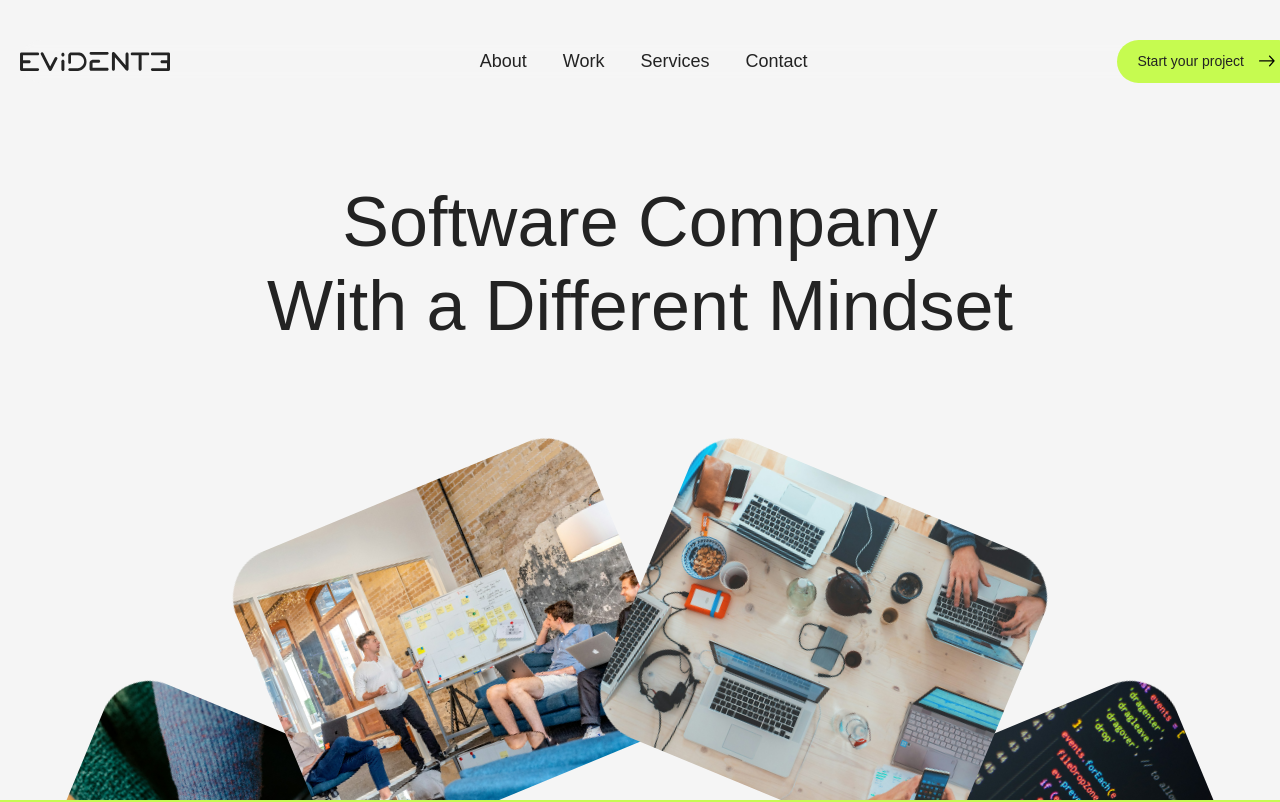
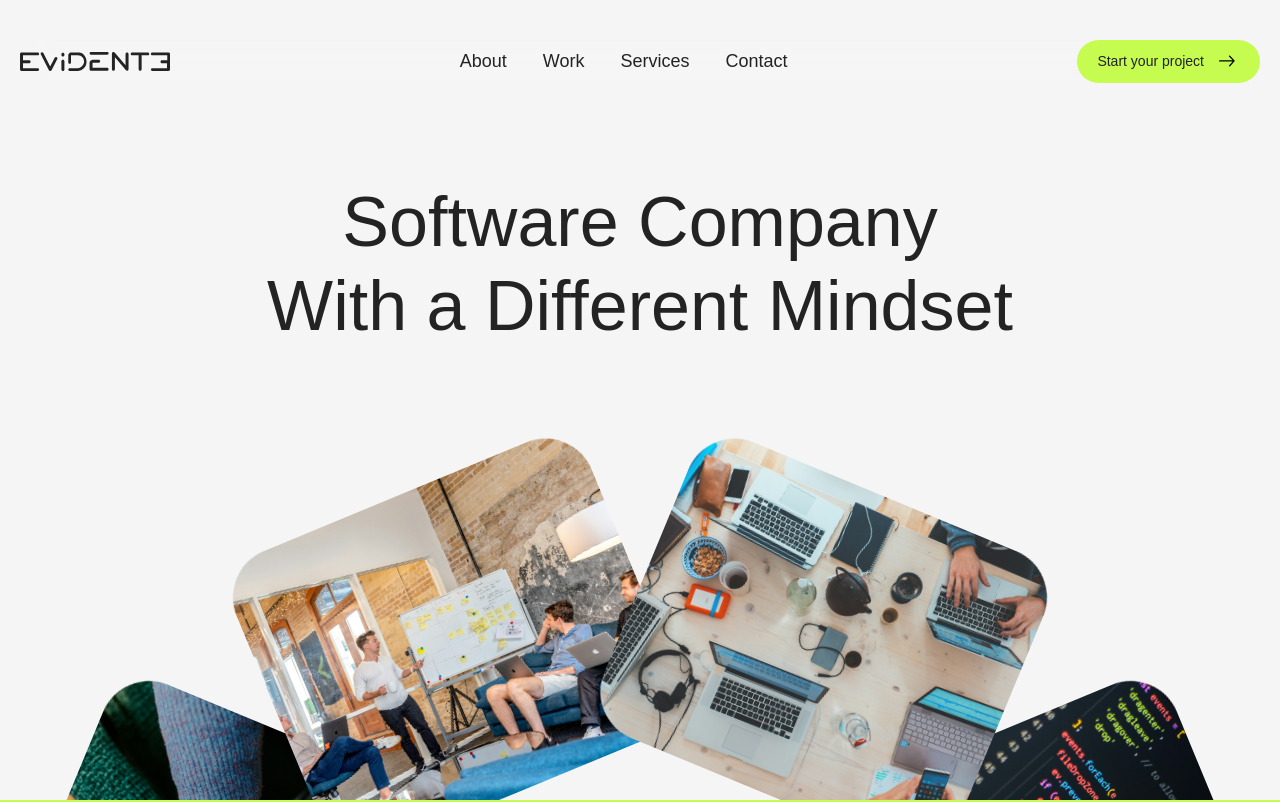
Before and after one commit to petar-simeta/evidente-website, a Next.js app: page / in a window 1280 px wide. Shown: the top 802 px of the page. Built offline with nearby package versions, Linux system fonts and the light colour scheme; a web font is replaced by a local one.

Commit message:
fixed header width, added shadow to header and similar

```diff
--- a/app/components/header.tsx
+++ b/app/components/header.tsx
@@ -12,13 +12,19 @@ export default function Header() {
   const [initialWidth, setInitialWidth] = useState<number>(0);
   const [headerBg, setHeaderBg] = useState<string>('rgba(245, 245, 245, 0)');
   const [wrapperPadding, setWrapperPadding] = useState<string>('0 0');
+  const [ratioToScroll, setRatioToScroll] = useState<number>(0);
 
   // Function to handle scroll effects
   const handleScroll = () => {
     const scrollPos = window.pageYOffset;
 
-    // For color and padding (0-400)
-    const colorScrollRatio = Math.min(Math.max(scrollPos, 0), 400) / 400;
+    // For color and padding (0-400), but max opacity 0.75
+    const rawRatio = Math.min(Math.max(scrollPos, 0), 400) / 400;
+    const colorScrollRatio = Math.min(rawRatio, 0.5);
+
+    // Basic ratio (200-600)
+    const basicRatio =
+      scrollPos <= 200 ? 0 : Math.min(Math.max(scrollPos - 200, 0), 400) / 400;
 
     // For width (0-1000)
     const widthScrollRatio = Math.min(Math.max(scrollPos, 0), 1000) / 1000;
@@ -32,34 +38,34 @@ export default function Header() {
     setHeaderBg(bgColor);
 
     // Calculate padding based on color scroll ratio
-    const padding = `${20 * colorScrollRatio}px ${20 * colorScrollRatio}px`;
+    const padding = `${20 * rawRatio}px ${20 * rawRatio}px`;
     setWrapperPadding(padding);
+    setRatioToScroll(basicRatio);
   };
 
   useEffect(() => {
-    // Update container dimensions on mount and resize
     const updateDimensions = () => {
       const container = document.querySelector('.container');
       if (!container) return;
-      const width = container.clientWidth;
-      setInitialWidth(width);
-      setWrapperWidth(width);
+
+      const rawWidth = container.clientWidth;
+      // when ≤1719 subtract 40px, otherwise keep full width
+      const adjustedWidth = rawWidth <= 1719 ? rawWidth - 40 : rawWidth;
+
+      setInitialWidth(adjustedWidth);
+      setWrapperWidth(adjustedWidth);
     };
 
-    // Initialize dimensions
+    // first set dimensions and scroll effect
     updateDimensions();
-
-    // Check initial scroll position
     handleScroll();
 
-    // Set up event listeners
+    window.addEventListener('resize', updateDimensions);
     window.addEventListener('scroll', handleScroll);
-    window.addEventListener('resize', updateDimensions);
 
-    // Cleanup event listeners
     return () => {
+      window.removeEventListener('resize', updateDimensions);
       window.removeEventListener('scroll', handleScroll);
-      window.removeEventListener('resize', updateDimensions);
     };
   }, [initialWidth]);
 
@@ -78,11 +84,14 @@ export default function Header() {
       <div className='container'>
         <div
           className={styles.wrapper}
-          style={{
-            width: `${wrapperWidth}px`,
-            backgroundColor: headerBg,
-            padding: wrapperPadding,
-          }}
+          style={
+            {
+              width: `${wrapperWidth}px`,
+              backgroundColor: headerBg,
+              padding: wrapperPadding,
+              ['--scroll-ratio' as string]: ratioToScroll,
+            } as React.CSSProperties
+          }
         >
           <div className={styles.logo}>
             <Image
--- a/app/globals.css
+++ b/app/globals.css
@@ -89,7 +89,7 @@ dl {
 
 .blurred-logo-marquee ul {
   display: flex;
-  gap: 1rem;
+  gap: 16px;
   padding: 0;
   margin: 0;
   list-style-type: none;
--- a/app/page.module.scss
+++ b/app/page.module.scss
@@ -1,4 +1,6 @@
-/* Header */
+/////////////////////////////////////////////////////
+// HERO SECTION
+
 .header {
   position: fixed;
   z-index: 9999;
@@ -11,7 +13,13 @@
     justify-content: space-between;
     margin: auto;
     border-radius: 100px;
-    backdrop-filter: blur(6px);
+    backdrop-filter: blur(12px);
+    box-shadow:
+      0px 10px 25px 0px rgba(0, 0, 0, calc(0.1 * var(--scroll-ratio))),
+      0px 50px 50px 0px rgba(0, 0, 0, calc(0.075 * var(--scroll-ratio))),
+      0px 100px 50px 0px rgba(0, 0, 0, calc(0.05 * var(--scroll-ratio))),
+      0px 175px 75px 0px rgba(0, 0, 0, calc(0.01 * var(--scroll-ratio))),
+      0px 275px 75px 0px rgba(0, 0, 0, calc(0.01 * var(--scroll-ratio)));
 
     .navigation {
       justify-self: center;
```
